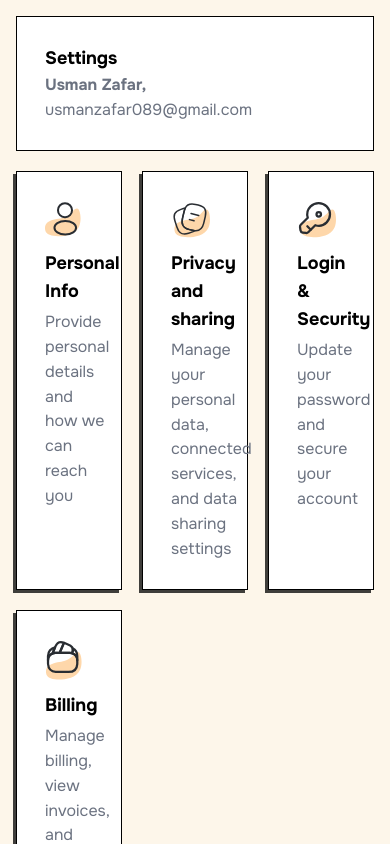
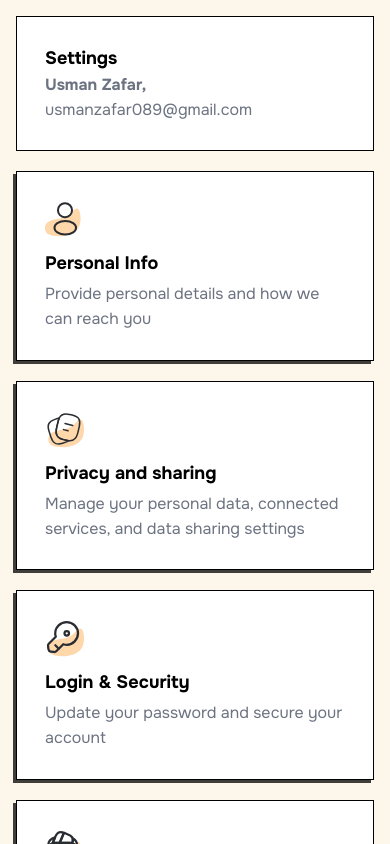
Before and after one commit to ShaYri12/TopExpert, a Next.js app: page /desktopnine in a window 390 px wide. Shown: the top 844 px of the page. Built offline with nearby package versions, Linux system fonts and the light colour scheme.

Commit message:
Desktop 9 responsive

```diff
--- a/app/desktopnine/page.tsx
+++ b/app/desktopnine/page.tsx
@@ -36,7 +36,7 @@
             </p>
           </div>
 
-          <div className="grid grid-cols-3 py-5 gap-5">
+          <div className="grid md:grid-cols-3 py-5 gap-5">
             <Card
               imgSrc="/assets/PersonalInfo.svg"
               title="Personal Info"
```
